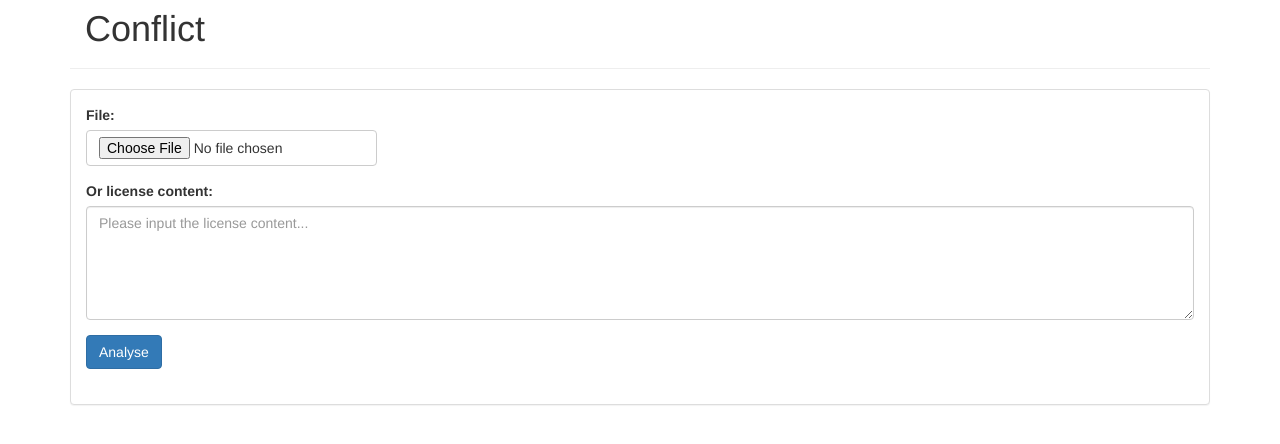
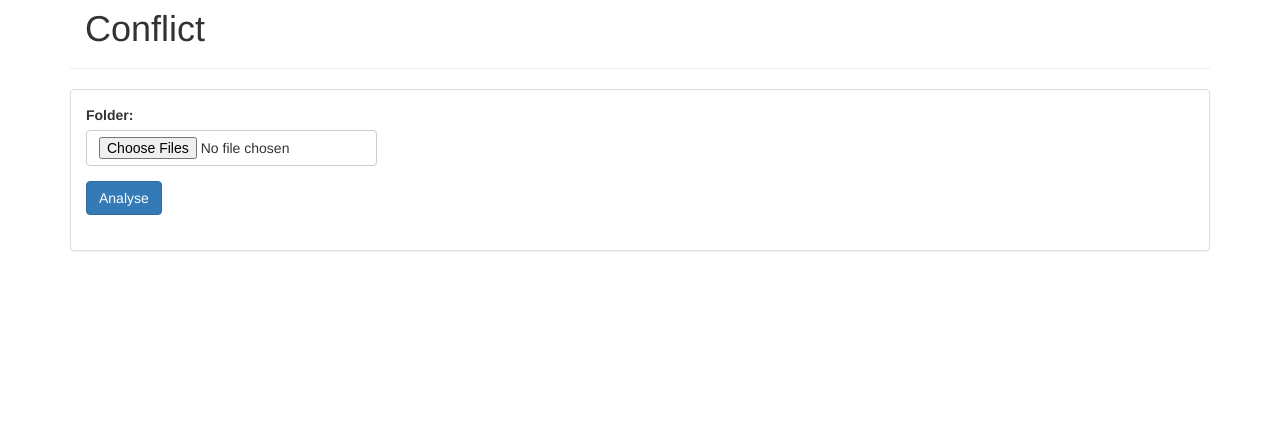
Before and after one commit to JiananHe/LicenseAnalysis, a Django app: page /license/conflict in a window 1280 px wide. Shown: the part 51-495 px from the top of the page. Run offline with Django 3.2, Linux system fonts and the light colour scheme; some libraries are stand-ins or nearby versions.

Commit message:
folder upload initial commit in confict model

```diff
--- a/LicenseAnalysis/Conflict/views.py
+++ b/LicenseAnalysis/Conflict/views.py
@@ -1,55 +1,30 @@
 import time
 from django.http import HttpResponse
 from django.shortcuts import render
-from . import textScore
 import os, sys
 
-def upload_file(myfile):
-    nowTime = int(time.time())
-    UploadFolder = sys.path[0]+os.sep+"UploadFiles"
-    newPath = os.path.join(UploadFolder, myfile.name + str(nowTime))
-    newFile = open(newPath, 'wb+')
-    for chunk in myfile.chunks():
-        newFile.write(chunk)
-    newFile.close()
 
-    fob = open(newPath)
-    text = fob.read()
-    newFile.close()
-    return text
+def upload_file(myfolder):
+    for file in myfolder:
+        print("each file name: " + file.name)
 
 
 # Create your views here.
 def index(request):
-    ctx = {}
     if request.POST:
-        text = request.POST['user_input']
-        if text == "":
-            myfile = request.FILES.get("user_file", None)
-            if not myfile:
-                return HttpResponse("no file and no text!")
+        myfolder = request.FILES.getlist("user_folder", None)
+        print("folder name: " + str(myfolder))
+        print("type is : " + str(type(myfolder)))
 
-            text = upload_file(myfile)
+        # if len(myfolder):
+        #     return HttpResponse("Upload failed")
 
-        ctx['score'] = round(float(textScore.mainProcess(text)), 3)
-        ctx['hidden'] = ""
-        ctx['text'] = text
-        if ctx['score'] <= 0.1:
-            ctx['style'] = "danger"
-            ctx['grade'] = "BAD"
-        if ctx['score'] > 0.1 and ctx['score'] <= 0.25:
-            ctx['style'] = "info"
-            ctx['grade'] = "NORMAL"
-        if ctx['score'] > 0.25 and ctx['score'] <= 0.6:
-            ctx['style'] = "success"
-            ctx['grade'] = "GOOD"
-        if ctx['score'] > 0.6:
-            ctx['style'] = "success"
-            ctx['grade'] = "EXCELLENT"
-        print(ctx)
-        return render(request, "conflict.html", ctx)
+        upload_file(myfolder)
+
+        # result = LCA.contentAnalysis(text)
+
+        return render(request, "conflict.html", {'result': str(myfolder),
+                                                   'hidden': ""})
     else:
-        ctx['hidden'] = "hidden"
-        ctx['style'] = "default"
-        print(ctx)
-        return render(request, "conflict.html", ctx)
+        # ctx['hidden'] = "hidden"
+        return render(request, "conflict.html", {'hidden': "Hidden"})
--- a/LicenseAnalysis/templates/conflict.html
+++ b/LicenseAnalysis/templates/conflict.html
@@ -34,13 +34,8 @@
             <form action="/license/conflict" method="post" enctype="multipart/form-data">
                 {% csrf_token %}
                 <div class="form-group">
-                    <label>File:</label>
-                    <input type="file" id="user_file" name="user_file" class="btn btn-default">
-                </div>
-                <div class="form-group">
-                    <label>Or license content:</label>
-                    <textarea class="form-control" id="user_input" rows="5" cols="60"
-                              placeholder="Please input the license content..." name="user_input"></textarea>
+                    <label>Folder:</label>
+                    <input type="file" multiple="" webkitdirectory="" id="user_folder" name="user_folder" class="btn btn-default">
                 </div>
                 <button type="submit" id="try_out" class="btn btn-primary">Analyse</button>
             </form>
```
